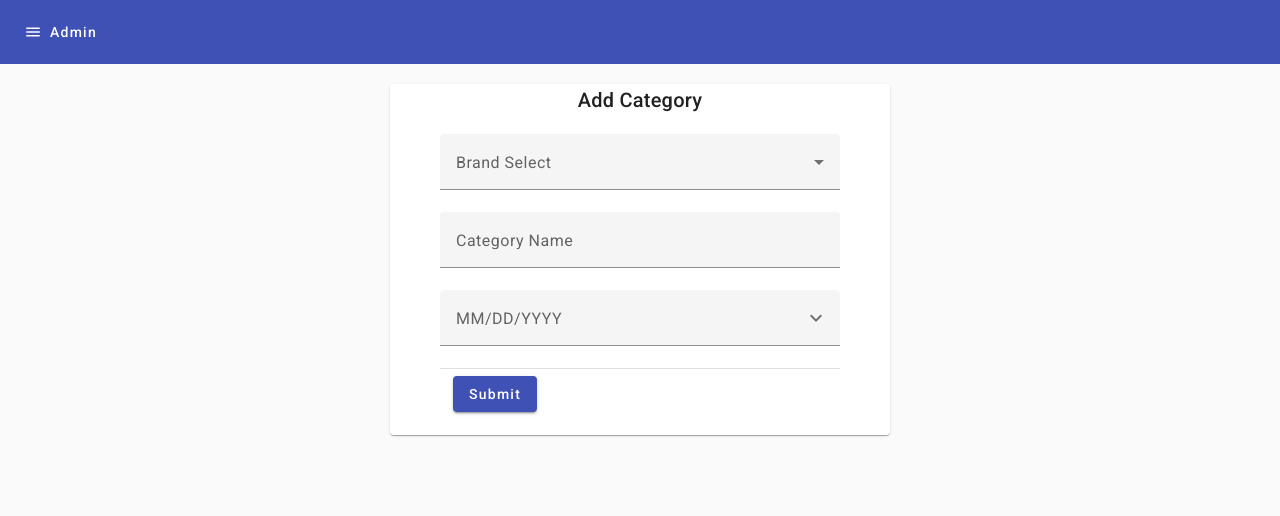
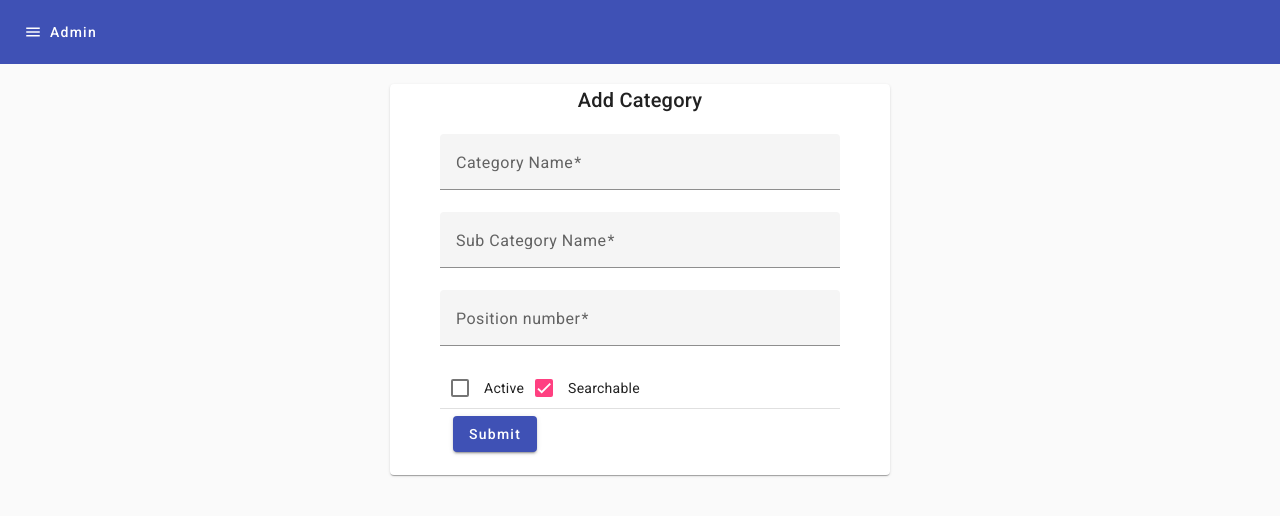
Before and after one commit to AlaminRonya/adminapp, an Angular app: page /addCategory in a window 1280 px wide. Shown: the top 516 px of the page. Built offline with nearby package versions, Linux system fonts and the light colour scheme.

Commit message:
Get, delete and add finished brand

```diff
--- a/src/app/brand/brand-list/brand-list.component.html
+++ b/src/app/brand/brand-list/brand-list.component.html
@@ -4,7 +4,7 @@
       <input matInput placeholder="Search" #input>
     </mat-form-field>
     <div class="demo-button-container" style=" width: 20%; align-items: end;">
-      <button mat-raised-button  class="demo-button" style=" align-items: end; display: block; align-content: end;">Add Category</button>
+      <button mat-raised-button  class="demo-button" style=" align-items: end; display: block; align-content: end;">Add Brand</button>
       <!-- <button mat-raised-button class="demo-button">Remove data</button> -->
     </div>
 
@@ -25,27 +25,18 @@
             <th scope="col">Slug</th>
             <th scope="col">Craeted Date</th>
             <th scope="col">Updated Date</th>
-            <th scope="col">Deleted Date</th>
             <th>Action</th>
         </tr>
     </thead>
     <tbody>
-        <!-- <tr *ngFor="let user of users">
-            <td>{{ user.name }}</td>
-            <td>{{ user.occupation }}</td>
-            <td>{{ user.email }}</td>
-            <td>{{ user.bio }}</td>
-            <td> <button (click)="userDetails(user.id)" class='btn btn-info' data-toggle="modal"
-                    data-target="#myModal">Details</button> </td>
-        </tr> -->
+        <tr *ngFor="let brand of brands">
+            <td>{{ brand.brandName }}</td>
+            <td>{{ brand.slug }}</td>
+            <td>{{ brand.createdAt }}</td>
+            <td>{{ brand.updatedAt }}</td>
+
+            <td> <button (click)="deletedBrand(brand.id)" class='btn btn-info' data-toggle="modal"
+                    data-target="#myModal">Delete</button> </td>
+        </tr>
     </tbody>
 </table>
-
-
-
-
-<ul>
-    <li *ngFor="let brand of brands">
-      {{ brand.brandName }}
-    </li>
-  </ul>
--- a/src/app/brand/brand-list/brand-list.component.ts
+++ b/src/app/brand/brand-list/brand-list.component.ts
@@ -2,7 +2,9 @@ import { HttpErrorResponse } from '@angular/common/http';
 import { Component, OnInit } from '@angular/core';
 import { FormBuilder } from '@angular/forms';
 import { Router } from '@angular/router';
-import { catchError, throwError } from 'rxjs';
+import { catchError, map, Observable, of, startWith, throwError } from 'rxjs';
+import { DataState } from 'src/app/enum/data-state';
+import { AppState } from 'src/app/interface/app-state';
 import { Brand } from 'src/app/interface/brand';
 import { ResponseBrand } from 'src/app/interface/response-brand';
 import { BrandServiceService } from 'src/app/service/brand-service.service';
@@ -13,30 +15,86 @@ import { BrandServiceService } from 'src/app/service/brand-service.service';
   styleUrls: ['./brand-list.component.css']
 })
 export class BrandListComponent  implements OnInit{
-  brands: any[] = [];
+  // brands: {id: number,
+  //   brandName: string,
+  //   slug: string,
+  //   isActive: boolean,
+  //   createdAt: Date,
+  //   updatedAt: Date }[] | undefined;
+  brands: Brand[] = [];
+  appState$: Observable<AppState<ResponseBrand>> | undefined;
   constructor(private builder : FormBuilder, private router: Router, private service: BrandServiceService){}
   ngOnInit(): void {
-    this.service.getBrand().pipe(
-      catchError((error: HttpErrorResponse) => {
-      alert(error.message);
-      return throwError(error);
-    })).subscribe((response) => {
-      // var value = Array(response.data['brand'][0]);
-      // value.array.forEach(element => {
 
-      // });
-      this.brands.push(response.data['brand'] as Brand);
-      var v = JSON.stringify(response.data['brand'])
-      for(var w of this.brands){
-        console.log("------"+w);
+    this.service.getBrand().subscribe(
+      (response) => {
+        this.brands = response.data.brands as Brand[];
+      },
+      (error: HttpErrorResponse) => {
+        alert(error.message);
       }
-      response.data.brand;
-      console.log("******************");
-      // console.log(response.data?[0]);
-      console.log("===>"+typeof response.data['brand']);
+    );
 
 
-    });
+
+
+
+    // this.service.getBrand().pipe(
+    //   catchError((error: HttpErrorResponse) => {
+    //   alert(error.message);
+    //   return throwError(error);
+    // })).subscribe((response) => {
+    //   var v = response.data['brands'];
+    //   this.brands.push(v);
+    //   for(var b of this.brands){
+    //     console.log("=======>"+b);
+    //   }
+
+    //   // for(var value of response.data['brand']){
+    //   //   console.log("---->"+value);
+    //   // }
+    //   console.log(v);
+
+
+    //   });
+    //   this.brands.push(response.data['brand'] as Brand);
+    //   var v = JSON.stringify(response.data['brand'])
+    //   for(var w of this.brands){
+    //     console.log("------"+w);
+    //   }
+    //   response.data.brand;
+    //   console.log("******************");
+    //   // console.log(response.data?[0]);
+    //   console.log("===>"+typeof response.data['brand']);
+
+
+    // });
+
+    // this.appState$ = this.service.brands$
+    //   .pipe(
+    //     map(response => {
+    //       // this.notifier.onDefault(response.message);
+    //       // this.dataSubject.next(response);
+    //       return { dataState: DataState.LOADED_STATE, appData: { ...response, data: { servers: response.data.servers.reverse() } } }
+    //     }),
+    //     startWith(),
+    //     catchError((error: string) => {
+    //       // this.notifier.onError(error);
+    //       return of({ dataState: DataState.ERROR_STATE, error });
+    //     })
+    //   );
+  }
+
+  deletedBrand(id: number){
+    console.log(id)
+    this.service.deletedBrand(id).subscribe(
+      (response) => {
+        console.log(response);
+      },
+      (error: HttpErrorResponse) => {
+        alert(error.message);
+      }
+    );
   }
 
 }
--- a/src/app/category/add-category/add-category.component.css
+++ b/src/app/category/add-category/add-category.component.css
@@ -1,23 +1,23 @@
-.addBrandflex {
+.addCategoryflex {
     display: flex;
     justify-content: center;
     margin-top: 20px;
 
 }
-.mat-card-brand{
+.mat-card-add-category{
     width: 80%;
     max-width: 500px;
 }
-form {
+.addCategoryForm {
     max-width: 400px;
     margin: auto;
   }
-.inputField{
+.inputFieldCategory{
     width: 100%;
     display: block;
 }
 
-mat-card-title{
+.category-title{
     text-align: center;
     align-content: center;
     margin-bottom: 18px;
--- a/src/app/category/add-category/add-category.component.html
+++ b/src/app/category/add-category/add-category.component.html
@@ -1,39 +1,46 @@
-<div class="addBrandflex">
-    <mat-card class="mat-card-brand">
-        <mat-card-title>Add Category</mat-card-title>
+<div class="addCategoryflex">
+    <mat-card class="mat-card-add-category">
+        <mat-card-title class="category-title">Add Category</mat-card-title>
         <mat-card-content>
-          <form >
+          <form class="addCategoryForm" [formGroup]="addCategoryForm" (ngSubmit)="preprocess()">
 
-              <mat-form-field appearance="fill" class="inputField">
+              <!-- <mat-form-field appearance="fill" class="inputField">
                 <mat-label>Brand Select</mat-label>
                 <mat-select>
                   <mat-option value="one">First option</mat-option>
                   <mat-option value="two">Second option</mat-option>
                 </mat-select>
+              </mat-form-field> -->
+
+              <mat-form-field appearance="fill" class="inputFieldCategory">
+                <mat-label>Category Name</mat-label>
+                <input type="text" formControlName="slug" matInput  placeholder="Enter brand name">
               </mat-form-field>
-              <!-- <mat-form-field appearance="fill" class="inputField">
-                <mat-label>Brand Name</mat-label>
-                <input matInput  placeholder="Enter brand name">
-              </mat-form-field> -->
-              <mat-form-field appearance="fill" class="inputField">
-                  <mat-label>Category Name</mat-label>
-                  <input matInput  placeholder="Enter your category Name">
+              <mat-form-field appearance="fill" class="inputFieldCategory">
+                  <mat-label>Sub Category Name</mat-label>
+                  <input type="text" formControlName="subSlug" matInput  placeholder="Enter your category Name">
               </mat-form-field>
+              <mat-form-field appearance="fill" class="inputFieldCategory">
+                <mat-label>Position number</mat-label>
+                <input type="number" formControlName="position" matInput  placeholder="Enter your category Name">
+            </mat-form-field>
               <!-- <mat-form-field appearance="fill" class="inputField">
                   <mat-label>Phone Number</mat-label>
                   <input matInput  placeholder="Enter your Last Name">
               </mat-form-field> -->
-              <mat-form-field appearance="fill" class="inputField">
+              <!-- <mat-form-field appearance="fill" class="inputField">
                 <mat-label>MM/DD/YYYY</mat-label>
                 <input matInput [matDatepicker]="picker">
-                <!-- <mat-hint>MM/DD/YYYY</mat-hint> -->
                 <mat-datepicker-toggle matIconSuffix [for]="picker">
                   <mat-icon matDatepickerToggleIcon>keyboard_arrow_down</mat-icon>
                 </mat-datepicker-toggle>
                 <mat-datepicker #picker></mat-datepicker>
+              </mat-form-field> -->
 
-
-              </mat-form-field>
+              <section >
+                <mat-checkbox formControlName="isActive" [(ngModel)]="isActive" >Active</mat-checkbox>
+                <mat-checkbox formControlName="isSearchable"  [(ngModel)]="isSearchable" >Searchable</mat-checkbox>
+              </section>
 
               <mat-divider></mat-divider>
               <div class="btn">
--- a/src/app/category/add-category/add-category.component.ts
+++ b/src/app/category/add-category/add-category.component.ts
@@ -1,4 +1,7 @@
 import { Component } from '@angular/core';
+import { FormBuilder, Validators } from '@angular/forms';
+import { Router } from '@angular/router';
+import { RequestCategoryDTO } from 'src/app/interface/request-category-dto';
 
 @Component({
   selector: 'app-add-category',
@@ -6,5 +9,50 @@ import { Component } from '@angular/core';
   styleUrls: ['./add-category.component.css']
 })
 export class AddCategoryComponent {
+  isSearchable = true;
+  isActive = false;
+  constructor(private builder : FormBuilder, private router: Router){}
+
+  addCategoryForm = this.builder.group({
+    slug: this.builder.control('', Validators.required),
+    subSlug: this.builder.control('', Validators.required),
+    position: this.builder.control('', Validators.required),
+    isSearchable: this.builder.control('', Validators.required),
+    isActive: this.builder.control('', Validators.required),
+
+  });
+
+
+  preprocess(){
+
+    if (this.addCategoryForm.valid){
+
+      console.log("Value: "+this.addCategoryForm.value.position);
+      // this.service.addBrand(this.addCategoryForm.value as Brand).pipe(
+      //   catchError((error: HttpErrorResponse) => {
+      //     alert(error.message);
+      //     return throwError(error);
+      //   })
+      // ).subscribe((response: Response) => {
+      //   // if(response instanceof Response){
+      //   //   alert();
+      //   // }
+
+      //   var d = JSON.parse(JSON.stringify(response));
+
+      //   alert("Insert success!" +  d['message']);
+
+      //   // this.router.navigate(['login'])
+      //   // addForm.reset();
+      // });
+
+
+
+    }else{
+
+    }
+  }
+
+
 
 }
--- /dev/null
+++ b/src/app/interface/request-category-dto.ts
@@ -0,0 +1,7 @@
+export interface RequestCategoryDTO {
+    slug: string;
+    subSlug: string;
+    position?: number;
+    isSearchable?: boolean;
+    isActive?: boolean;
+}
--- a/src/app/service/brand-service.service.ts
+++ b/src/app/service/brand-service.service.ts
@@ -50,4 +50,12 @@ export class BrandServiceService {
     );
   }
 
+  public deletedBrand(id: number): Observable<any>{
+    console.log("==================="+id);
+    return this.http.delete<any>(`${this.apiServerUrl}/api/v1/users/brands/${id}`).pipe(
+      tap(console.log),
+      catchError(this.handleError)
+    );
+  }
+
 }
```
